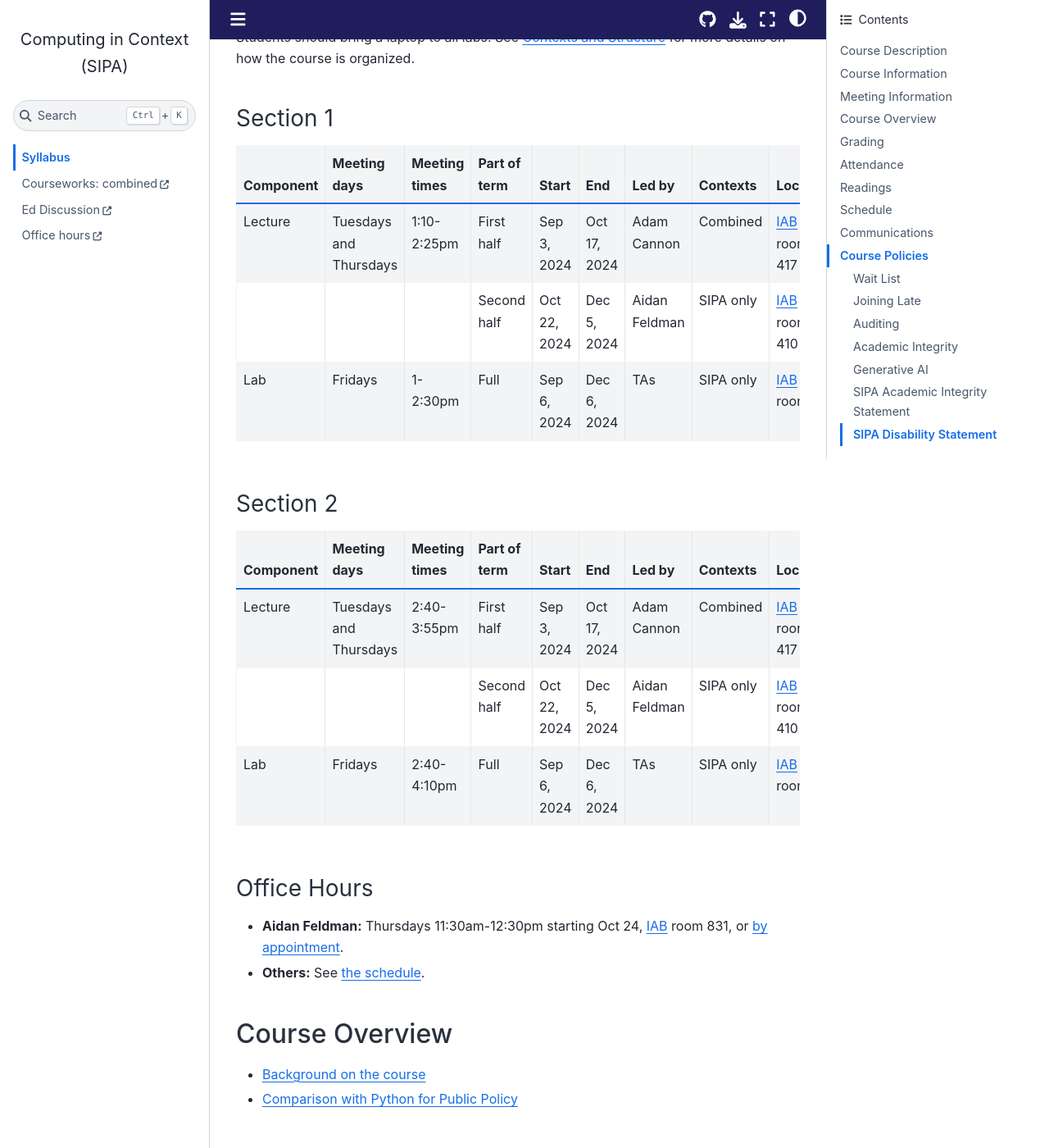
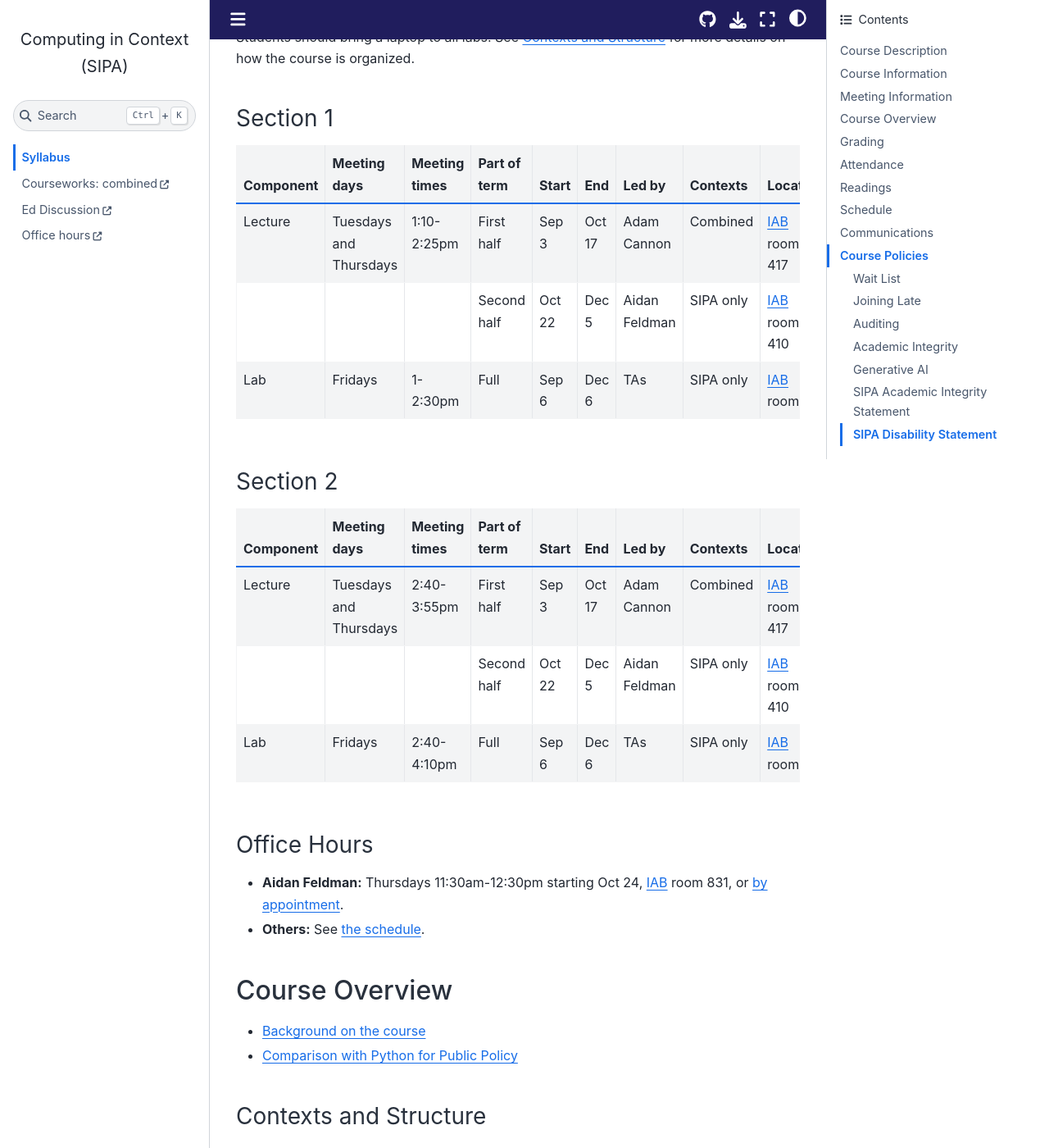
Before and after one commit to afeld/computing-in-context, a Jupyter Book: the page built from index.md, in a window 1280 px wide and 1400 px high, scrolled down 1452 px. Shown: the whole window at 82% size. Built offline with Jupyter Book 1.0.4 settings and Sphinx 7.4.7 and the Sphinx Book theme 1.1.4, drawn with Linux system fonts in a browser that asks for light colours.

Commit message:
remove redundant year

```diff
--- a/index.md
+++ b/index.md
@@ -39,19 +39,19 @@ Students should bring a laptop to all labs. See [Contexts and Structure](#contex
 
 ### Section 1
 
-| Component | Meeting days           | Meeting times | Part of term | Start        | End          | Led by        | Contexts  | Location            |
-| --------- | ---------------------- | ------------- | ------------ | ------------ | ------------ | ------------- | --------- | ------------------- |
-| Lecture   | Tuesdays and Thursdays | 1:10-2:25pm   | First half   | Sep 3, 2024  | Oct 17, 2024 | Adam Cannon   | Combined  | [IAB][IAB] room 417 |
-|           |                        |               | Second half  | Oct 22, 2024 | Dec 5, 2024  | Aidan Feldman | SIPA only | [IAB][IAB] room 410 |
-| Lab       | Fridays                | 1-2:30pm      | Full         | Sep 6, 2024  | Dec 6, 2024  | TAs           | SIPA only | [IAB][IAB] room 411 |
+| Component | Meeting days           | Meeting times | Part of term | Start  | End    | Led by        | Contexts  | Location            |
+| --------- | ---------------------- | ------------- | ------------ | ------ | ------ | ------------- | --------- | ------------------- |
+| Lecture   | Tuesdays and Thursdays | 1:10-2:25pm   | First half   | Sep 3  | Oct 17 | Adam Cannon   | Combined  | [IAB][IAB] room 417 |
+|           |                        |               | Second half  | Oct 22 | Dec 5  | Aidan Feldman | SIPA only | [IAB][IAB] room 410 |
+| Lab       | Fridays                | 1-2:30pm      | Full         | Sep 6  | Dec 6  | TAs           | SIPA only | [IAB][IAB] room 411 |
 
 ### Section 2
 
-| Component | Meeting days           | Meeting times | Part of term | Start        | End          | Led by        | Contexts  | Location            |
-| --------- | ---------------------- | ------------- | ------------ | ------------ | ------------ | ------------- | --------- | ------------------- |
-| Lecture   | Tuesdays and Thursdays | 2:40-3:55pm   | First half   | Sep 3, 2024  | Oct 17, 2024 | Adam Cannon   | Combined  | [IAB][IAB] room 417 |
-|           |                        |               | Second half  | Oct 22, 2024 | Dec 5, 2024  | Aidan Feldman | SIPA only | [IAB][IAB] room 410 |
-| Lab       | Fridays                | 2:40-4:10pm   | Full         | Sep 6, 2024  | Dec 6, 2024  | TAs           | SIPA only | [IAB][IAB] room 411 |
+| Component | Meeting days           | Meeting times | Part of term | Start  | End    | Led by        | Contexts  | Location            |
+| --------- | ---------------------- | ------------- | ------------ | ------ | ------ | ------------- | --------- | ------------------- |
+| Lecture   | Tuesdays and Thursdays | 2:40-3:55pm   | First half   | Sep 3  | Oct 17 | Adam Cannon   | Combined  | [IAB][IAB] room 417 |
+|           |                        |               | Second half  | Oct 22 | Dec 5  | Aidan Feldman | SIPA only | [IAB][IAB] room 410 |
+| Lab       | Fridays                | 2:40-4:10pm   | Full         | Sep 6  | Dec 6  | TAs           | SIPA only | [IAB][IAB] room 411 |
 
 ### Office Hours
 
```
